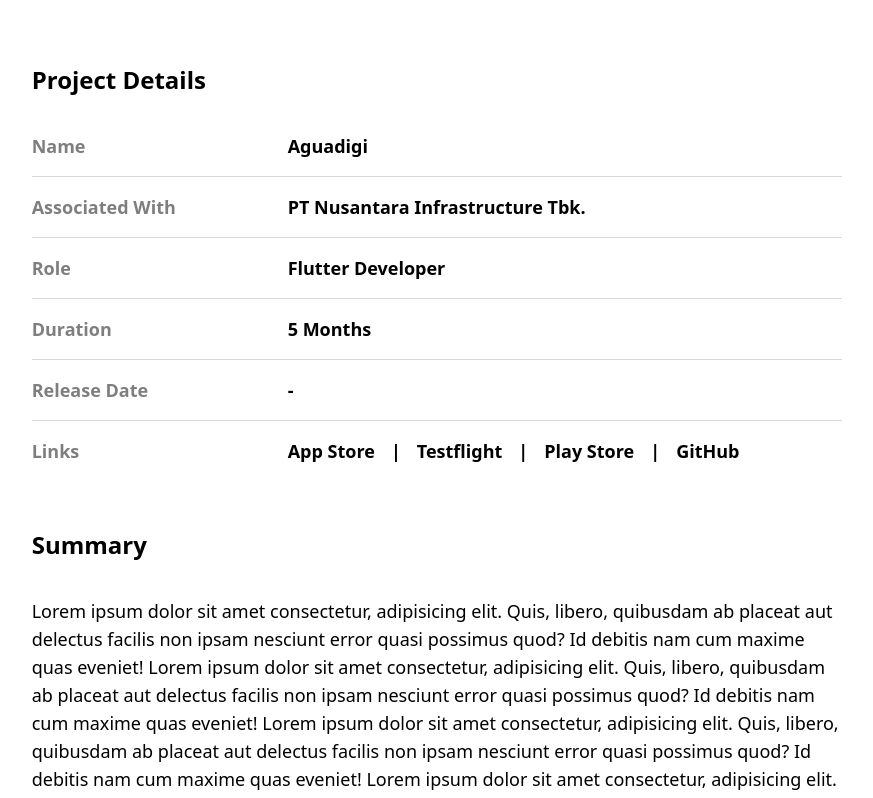
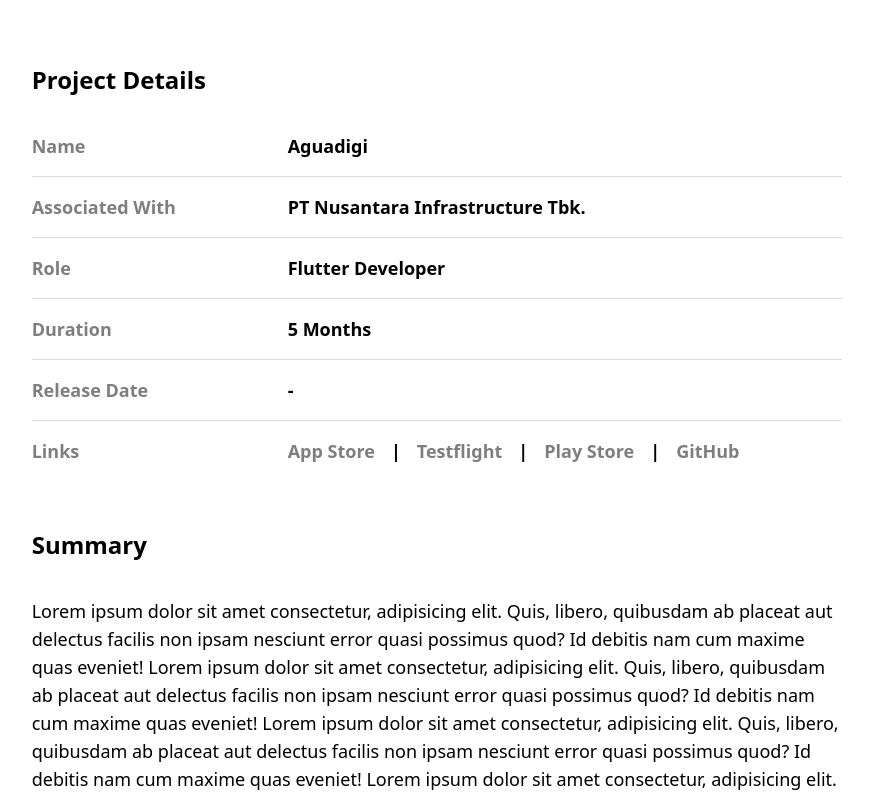
Before and after one commit to hamcuks/next-hans-porto, a Next.js app: page /projects/aguadigi in a window 1280 px wide. Shown: the top 798 px of the page, without its empty margins (203-1076 px from the left). Built offline with nearby package versions, Linux system fonts and the light colour scheme.

Commit message:
fix: disable link on link null

```diff
--- a/app/projects/[slug]/page.tsx
+++ b/app/projects/[slug]/page.tsx
@@ -56,13 +56,13 @@
                         <div className="flex flex-col md:flex-row">
                             <p className="w-[256px] text-sm md:text-lg font-semibold opacity-50">Links</p>
                             <div className="text-sm md:text-lg font-semibold flex flex-row items-center">
-                                { <Link target='_blank' className={ data.links.appStore != "" ? 'text-blue-400' : 'text-black' } href={ data.links.appStore } >App Store</Link> }
+                                { <Link target='_blank' tabIndex={ data.links.appStore == "" ? -1 : undefined } className={ data.links.appStore != "" ? 'text-blue-500' : 'text-black opacity-50 pointer-events-none' } href={ data.links.appStore } >App Store</Link> }
                                 <p className="mx-4">|</p>
-                                { <Link target='_blank' className={ data.links.testflight != "" ? 'text-blue-400' : 'text-black' } href={ data.links.testflight } >Testflight</Link> }
+                                { <Link target='_blank' tabIndex={ data.links.testflight == "" ? -1 : undefined } className={ data.links.testflight != "" ? 'text-blue-500' : 'text-black opacity-50 pointer-events-none' } href={ data.links.testflight } >Testflight</Link> }
                                 <p className="mx-4">|</p>
-                                { <Link target='_blank' className={ data.links.playStore != "" ? 'text-blue-400' : 'text-black' } href={ data.links.playStore } >Play Store</Link> }
+                                { <Link target='_blank' tabIndex={ data.links.playStore == "" ? -1 : undefined } className={ data.links.playStore != "" ? 'text-blue-500' : 'text-black opacity-50 pointer-events-none' } href={ data.links.playStore } >Play Store</Link> }
                                 <p className="mx-4">|</p>
-                                { <Link target='_blank' className={ data.links.github != "" ? 'text-blue-400' : 'text-black' } href={ data.links.github } >GitHub</Link> }
+                                { <Link target='_blank' tabIndex={ data.links.github == "" ? -1 : undefined } className={ data.links.github != "" ? 'text-blue-500' : 'text-black opacity-50 pointer-events-none' } href={ data.links.github } >GitHub</Link> }
                             </div>
                         </div>
                     </div>
```
Also changed, not shown: app/components/modal.tsx (added).
